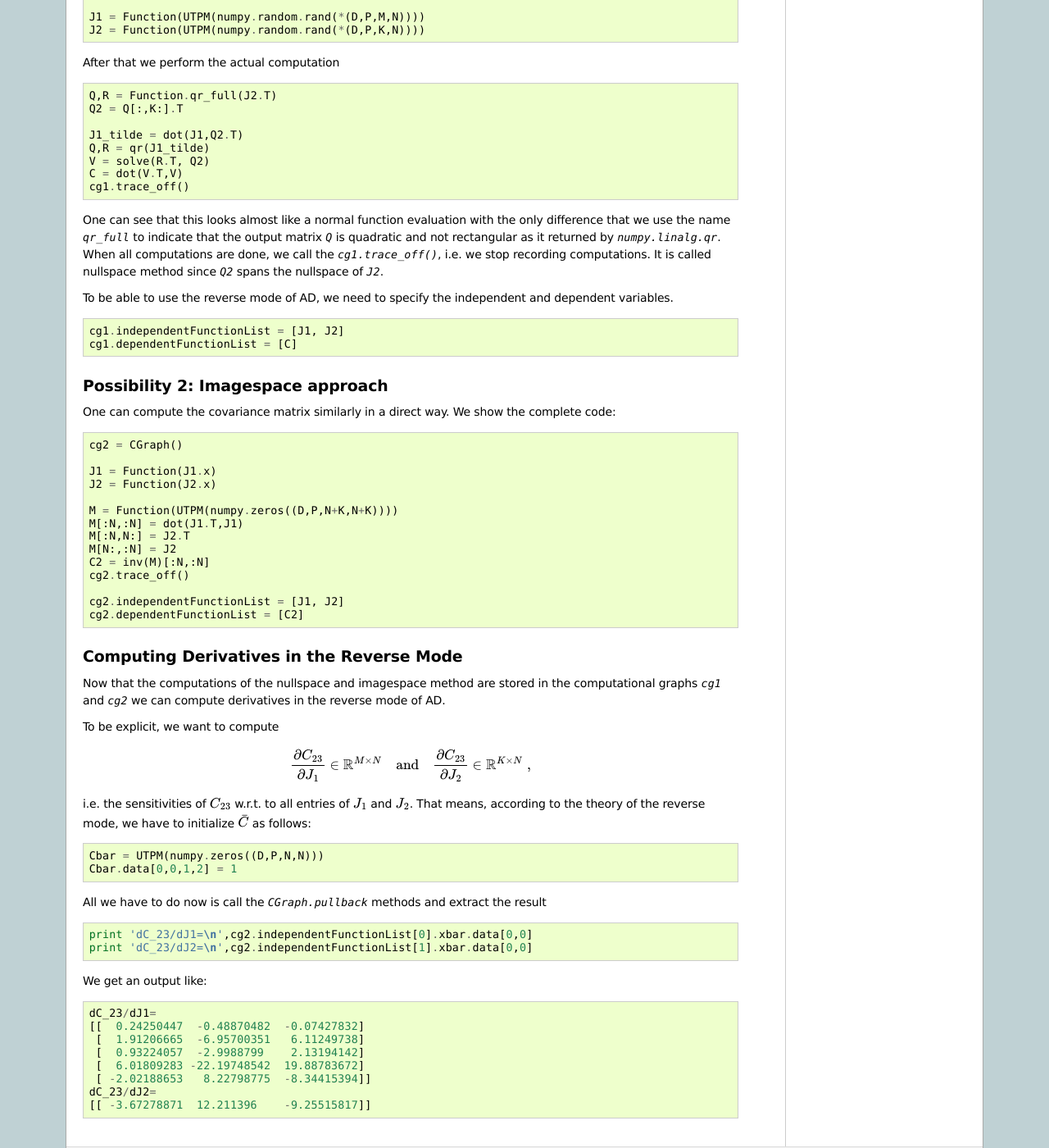
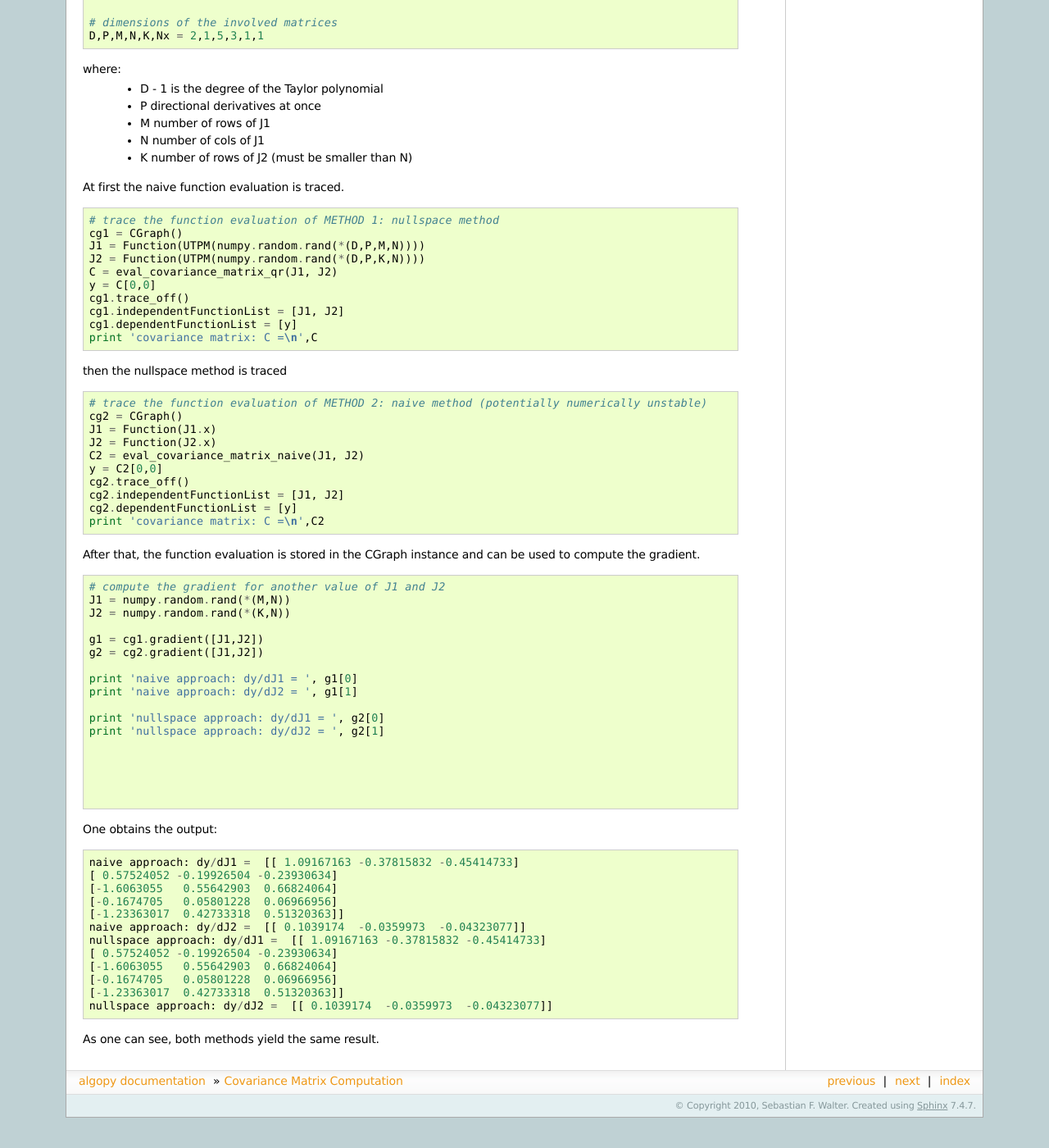
Before and after one commit to b45ch1/algopy, a Sphinx documentation site: the page built from documentation/sphinx/examples/covariance_matrix_computation.rst, in a window 1280 px wide and 1400 px high, scrolled down 879 px. Shown: the whole window at 82% size. Built offline with Sphinx 7.4.7, drawn with Linux system fonts in a browser that asks for light colours; formulas are drawn with MathJax 3; after the commit the page ends 2242 px from its top, so only the background shows below that; some of the changed text lies outside the part shown.

Commit message:
added support for broadcasting in the UTPM.__setitem__ method and added test to the unit test, added Function.ndim, improved the covariance computation example

```diff
--- a/documentation/sphinx/examples/covariance_matrix_computation.py
+++ b/documentation/sphinx/examples/covariance_matrix_computation.py
@@ -1,57 +1,63 @@
 import numpy
-from algopy import CGraph, Function, UTPM, dot, qr, eigh, inv, solve
+from algopy import CGraph, Function, UTPM, dot, qr, qr_full, eigh, inv, solve, zeros
 
+def eval_covariance_matrix_naive(J1, J2):
+    M,N = J1.shape
+    K,N = J2.shape
+    tmp = zeros((N+K, N+K), dtype=J1)
+    tmp[:N,:N] = dot(J1.T,J1)
+    tmp[:N,N:] = J2.T
+    tmp[N:,:N] = J2
+    return inv(tmp)[:N,:N]
+
+def eval_covariance_matrix_qr(J1, J2):
+    M,N = J1.shape
+    K,N = J2.shape
+    Q,R = qr_full(J2.T)
+    Q2 = Q[:,K:].T
+    J1_tilde = dot(J1,Q2.T)
+    Q,R = qr(J1_tilde)
+    V = solve(R.T, Q2)
+    return dot(V.T,V)
+
+
+# dimensions of the involved matrices
 D,P,M,N,K,Nx = 2,1,5,3,1,1
 
-# METHOD 1: nullspace method
+# trace the function evaluation of METHOD 1: nullspace method
 cg1 = CGraph()
-
 J1 = Function(UTPM(numpy.random.rand(*(D,P,M,N))))
 J2 = Function(UTPM(numpy.random.rand(*(D,P,K,N))))
+C = eval_covariance_matrix_qr(J1, J2)
+y = C[0,0]
+cg1.trace_off()
+cg1.independentFunctionList = [J1, J2]
+cg1.dependentFunctionList = [y]
+print 'covariance matrix: C =\n',C
 
-
-Q,R = Function.qr_full(J2.T)
-Q2 = Q[:,K:].T
-
-J1_tilde = dot(J1,Q2.T)
-Q,R = qr(J1_tilde)
-V = solve(R.T, Q2)
-C = dot(V.T,V)
-cg1.trace_off()
-
-cg1.independentFunctionList = [J1, J2]
-cg1.dependentFunctionList = [C]
-
-print 'covariance matrix: C =\n',C
-print 'check that Q2.T spans the nullspace of J2:\n', dot(J2,Q2.T)
-
-# METHOD 2: image space method (potentially numerically unstable)
+# trace the function evaluation of METHOD 2: naive method (potentially numerically unstable)
 cg2 = CGraph()
-
 J1 = Function(J1.x)
 J2 = Function(J2.x)
+C2 = eval_covariance_matrix_naive(J1, J2)
+y = C2[0,0]
+cg2.trace_off()
+cg2.independentFunctionList = [J1, J2]
+cg2.dependentFunctionList = [y]
+print 'covariance matrix: C =\n',C2
 
-M = Function(UTPM(numpy.zeros((D,P,N+K,N+K))))
-M[:N,:N] = dot(J1.T,J1)
-M[:N,N:] = J2.T
-M[N:,:N] = J2
-C2 = inv(M)[:N,:N]
-cg2.trace_off()
+# check that both algorithms returns the same result
+print 'difference between naive and nullspace method:\n',C - C2
 
-cg2.independentFunctionList = [J1, J2]
-cg2.dependentFunctionList = [C2]
+# compute the gradient for another value of J1 and J2
+J1 = numpy.random.rand(*(M,N))
+J2 = numpy.random.rand(*(K,N))
 
-print 'covariance matrix: C =\n',C2
-print 'difference between image and nullspace method:\n',C - C2
+g1 = cg1.gradient([J1,J2])
+g2 = cg2.gradient([J1,J2])
 
-Cbar = UTPM(numpy.zeros((D,P,N,N)))
-Cbar.data[0,0,1,2] = 1
+print 'naive approach: dy/dJ1 = ', g1[0]
+print 'naive approach: dy/dJ2 = ', g1[1]
 
-cg1.pullback([Cbar])
-cg2.pullback([Cbar])
-
-print 'difference of the two possibilities dC_23/dJ1=\n',cg2.independentFunctionList[0].xbar - cg1.independentFunctionList[0].xbar
-print 'difference of the two possibilities dC_23/dJ2=\n',cg2.independentFunctionList[1].xbar - cg1.independentFunctionList[1].xbar
-
-print 'dC_23/dJ1=\n',cg2.independentFunctionList[0].xbar.data[0,0]
-print 'dC_23/dJ2=\n',cg2.independentFunctionList[1].xbar.data[0,0]
+print 'nullspace approach: dy/dJ1 = ', g2[0]
+print 'nullspace approach: dy/dJ2 = ', g2[1]
--- a/documentation/sphinx/examples/covariance_matrix_computation.rst
+++ b/documentation/sphinx/examples/covariance_matrix_computation.rst
@@ -1,18 +1,22 @@
 Covariance Matrix Computation
 =============================
 
+In this example it is the goal to compute the gradient of one element
+of the covariance matrix :math:`C` of a constrained parameter estimation problem,
+i.e,
 
-In this example it is the goal to compute derivatives of the covariance matrix
-of a constrained parameter estimation problem.
+.. math::
+    \nabla_{J_1, J_2} y
 
-I.e. compute
+where :math:`y = C_{11}`.
+The covariance matrix satisfies the equation
 
 .. math::
     C = \begin{pmatrix} I & 0 \end{pmatrix} \
         \begin{pmatrix} J_1^T J_1 & J_2^T \\ J_2 & 0 \end{pmatrix}^{-1} \
         \begin{pmatrix}  I \\ 0 \end{pmatrix}
 
-where :math:`J_1 = J_1(x)` and :math:`J_2 = J_2(x)` and  :math:`x \in \mathbb R^{N_x}`.
+where :math:`J_1` and :math:`J_2`.
 
 Two possibilities are compared:
     1) filling a big matrix with elements, then invert it and return a view of
@@ -37,67 +41,36 @@ where:
     * N number of cols of J1
     * K number of rows of J2 (must be smaller than N)
 
-
-Possibility 1: Nullspace approach
------------------------------------
-
-We now initialize an instance `cg` of the class CGraph and wrap the `UTPM` instances `J1` and `J2`
-in `Function` instances to record the evaluation.
+At first the naive function evaluation is traced.
 
 .. literalinclude:: covariance_matrix_computation.py
-   :lines: 5-10
+   :lines: 27-36
 
-After that we perform the actual computation
+then the nullspace method is traced
 
 .. literalinclude:: covariance_matrix_computation.py
-   :lines: 13-20
+   :lines: 38-47
+
+After that, the function evaluation is stored in the CGraph instance and can be used
+to compute the gradient.
+
+.. literalinclude:: covariance_matrix_computation.py
+   :lines: 52-
 
 
-One can see that this looks almost like a normal function evaluation with the only difference that we use the name `qr_full` to indicate that the
-output matrix `Q` is quadratic and not rectangular as it returned by `numpy.linalg.qr`. When all computations are done, we call the `cg1.trace_off()`,
-i.e. we stop recording computations. It is called nullspace method since `Q2` spans the nullspace of `J2`.
+One obtains the output::
 
-To be able to use the reverse mode of AD, we need to specify the independent and dependent variables.
+    naive approach: dy/dJ1 =  [[ 1.09167163 -0.37815832 -0.45414733]
+    [ 0.57524052 -0.19926504 -0.23930634]
+    [-1.6063055   0.55642903  0.66824064]
+    [-0.1674705   0.05801228  0.06966956]
+    [-1.23363017  0.42733318  0.51320363]]
+    naive approach: dy/dJ2 =  [[ 0.1039174  -0.0359973  -0.04323077]]
+    nullspace approach: dy/dJ1 =  [[ 1.09167163 -0.37815832 -0.45414733]
+    [ 0.57524052 -0.19926504 -0.23930634]
+    [-1.6063055   0.55642903  0.66824064]
+    [-0.1674705   0.05801228  0.06966956]
+    [-1.23363017  0.42733318  0.51320363]]
+    nullspace approach: dy/dJ2 =  [[ 0.1039174  -0.0359973  -0.04323077]]
 
-.. literalinclude:: covariance_matrix_computation.py
-   :lines: 22-23
-
-
-Possibility 2: Imagespace approach
-----------------------------------
-One can compute the covariance matrix similarly in a direct way. We show the complete code:
-
-.. literalinclude:: covariance_matrix_computation.py
-   :lines: 29-42
-
-Computing Derivatives in the Reverse Mode
------------------------------------------
-Now that the computations of the nullspace and imagespace method are stored in the computational graphs `cg1` and `cg2` we can compute derivatives
-in the reverse mode of AD.
-
-To be explicit, we want to compute
-
-.. math::
-    \frac{\partial C_{23}}{\partial J_1} \in \mathbb R^{M \times N} \quad \mbox{and} \quad \frac{\partial C_{23}}{\partial J_2} \in \mathbb R^{K \times N} \;,
-
-i.e. the sensitivities of :math:`C_{23}` w.r.t. to all entries of :math:`J_1` and :math:`J_2`.
-That means, according to the theory of the reverse mode, we have to initialize :math:`\bar C` as follows:
-
-.. literalinclude:: covariance_matrix_computation.py
-   :lines: 47-48
-
-All we have to do now is call the `CGraph.pullback` methods and extract the result
-
-.. literalinclude:: covariance_matrix_computation.py
-   :lines: 56-57
-
-We get an output like::
-
-    dC_23/dJ1=
-    [[  0.24250447  -0.48870482  -0.07427832]
-     [  1.91206665  -6.95700351   6.11249738]
-     [  0.93224057  -2.9988799    2.13194142]
-     [  6.01809283 -22.19748542  19.88783672]
-     [ -2.02188653   8.22798775  -8.34415394]]
-    dC_23/dJ2=
-    [[ -3.67278871  12.211396    -9.25515817]]
+As one can see, both methods yield the same result.
--- a/documentation/sphinx/index.rst
+++ b/documentation/sphinx/index.rst
@@ -187,6 +187,9 @@ Version Changelog
     * UTPM.__repr__ now returns a string of the form `UTPM(...)`
     * refactored the tracer: it is not largely possible to trace the function evaluation with normal numpy.ndarrays. After that, one can use cg.pushforward with UTPM instances or call cg.gradient, etc.
     * UTPM.reshape is now a method, not a class method
+    * added broadcasting support for __setitem__
+    * added Function.ndim
+
 
 Unit Test
 ---------
--- a/documentation/sphinx/speed_comparison/run_benchmarks.py
+++ b/documentation/sphinx/speed_comparison/run_benchmarks.py
@@ -76,7 +76,7 @@ results_functions = np.array(results_function_list)
 # --------------------
 
 gradient_N_list = [2,4,8,16,32,64,96,128]
-# gradient_N_list = [2,4]
+gradient_N_list = [2,4]
 
 results_gradient_list = []
 for N in gradient_N_list:
@@ -160,7 +160,7 @@ for N in gradient_N_list:
 
 results_gradients = np.array(results_gradient_list)
 
-print results_gradients[:,method['theano']]
+print results_gradients[:,method['funcdesigner']]
 
 # HESSIAN COMPUTATION
 # -------------------
```
Also changed, not shown: other parts of documentation/sphinx/examples/covariance_matrix_computation.rst (+1 -1 lines), 3 other files.
